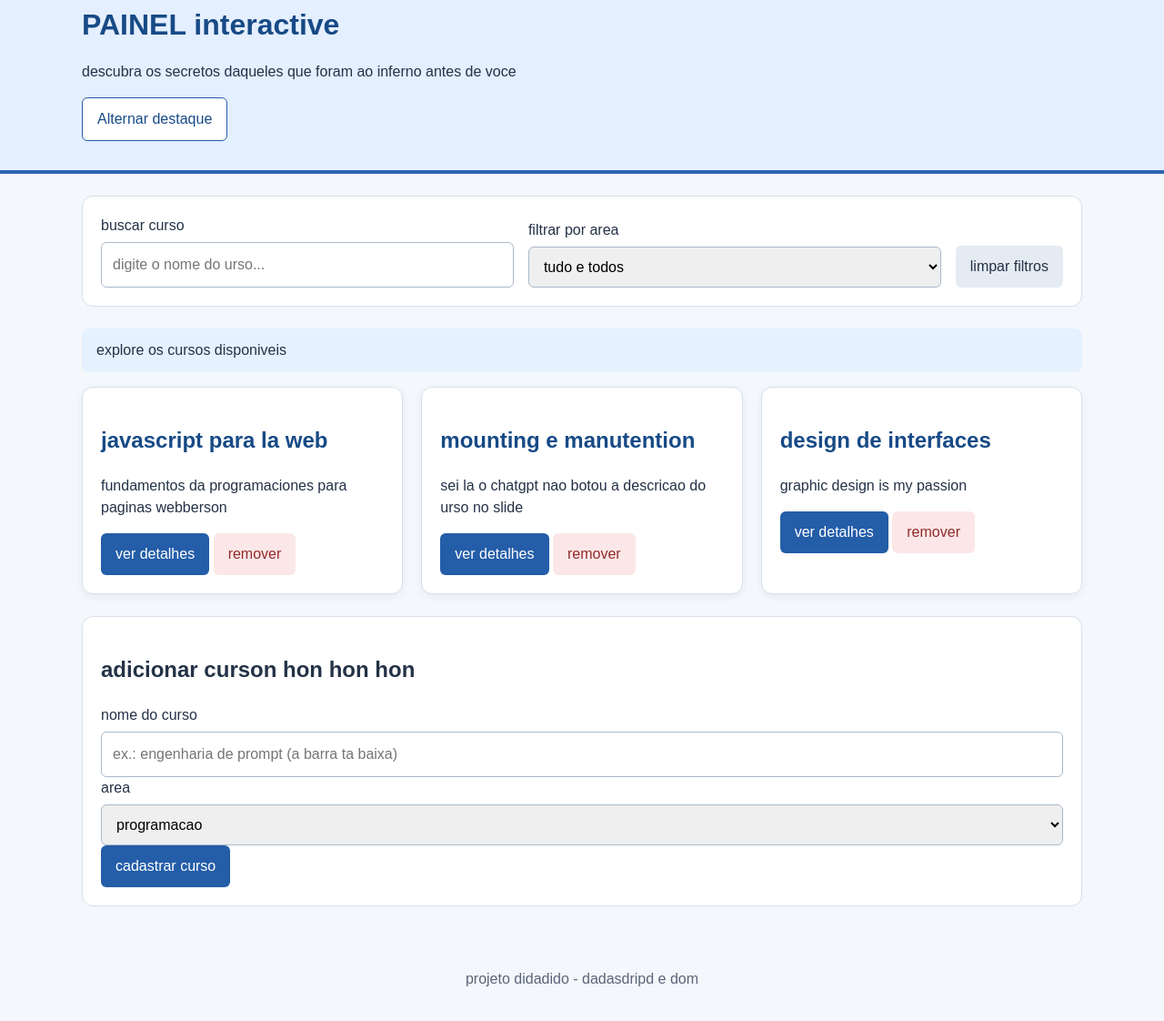
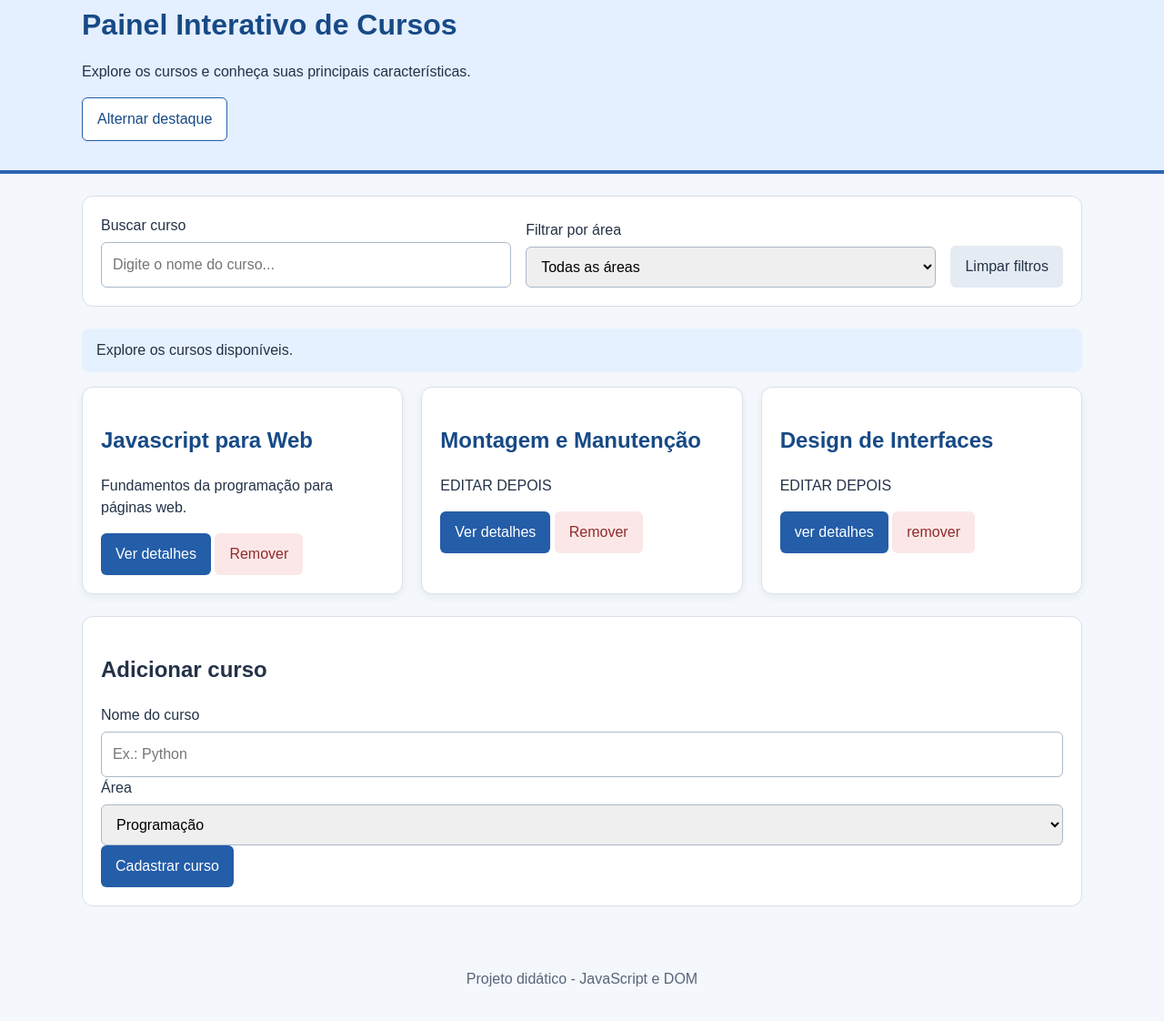
Before and after one commit to Fritzz13/script-pra-web-aula, a plain HTML site: page atividade 13-11/index.html in a window 1280 px wide. Shown: the part 78-1200 px from the top of the page at 91% size. Drawn offline with Linux system fonts and the light colour scheme; a script that the page names is missing.

Commit message:
remocao da diversao

```diff
--- a/atividade 13-11/index.html
+++ b/atividade 13-11/index.html
@@ -2,7 +2,7 @@
 <html lang="pt-br">
   <head>
     <meta charset="UTF-8" />
-    <title>painel interativo</title>
+    <title>Painel Interativo de Cursos</title>
     <link rel="stylesheet" href="style.css" />
     <script src="script.js" defer></script>
   </head>
@@ -10,9 +10,9 @@
   <body>
     <header class="topo">
       <div class="container">
-        <p class="identificacao">los scripts para la web</p>
-        <h1 id="titulo-principal">PAINEL interactive</h1>
-        <p id="subtitulo">descubra os secretos daqueles que foram ao inferno antes de voce</p>
+        <p class="identificacao">Linguagens de Script para a Web</p>
+        <h1 id="titulo-principal">Painel Interativo de Cursos</h1>
+        <p id="subtitulo">Explore os cursos e conheça suas principais características.</p>
         <button id="themeButton" class="botao botao-secundario" type="button">Alternar destaque</button>
       </div>
     </header>
@@ -20,74 +20,74 @@
     <main class="container">
       <section class="painel-filtros">
         <div class="campo">
-          <label for="campo-busca">buscar curso</label>
-          <input id="campo-busca" type="search" placeholder="digite o nome do urso..." />
+          <label for="campo-busca">Buscar curso</label>
+          <input id="campo-busca" type="search" placeholder="Digite o nome do curso..." />
         </div>
 
         <div class="campo">
-          <label for="filtro-area">filtrar por area</label>
+          <label for="filtro-area">Filtrar por área</label>
           <select id="filtro-area">
-            <option value="todos">tudo e todos</option>
-            <option value="programacao">programacao</option>
-            <option value="infraestrutura">infraestrutura</option>
-            <option value="design">designos</option>
+            <option value="todos">Todas as áreas</option>
+            <option value="programacao">Programação</option>
+            <option value="infraestrutura">Infraestrutura</option>
+            <option value="design">Design</option>
           </select>
         </div>
-        <button id="clearButton" class="botao" type="button">limpar filtros</button>
+        <button id="clearButton" class="botao" type="button">Limpar filtros</button>
       </section>
 
       <p id="mensagem" class="mensagem" role="status">
-        explore os cursos disponiveis
+        Explore os cursos disponíveis.
       </p>
 
       <section id="lista-cursos" class="grade-cursos" aria-label="lista de cursos">
         <article class="card-curso" data-area="programacao">
-          <h2>javascript para la web</h2>
-          <p class="descricao">fundamentos da programaciones para paginas webberson</p>
-          <button class="botao botao-principal" type="button" data-acao="detalhes">ver detalhes</button>
-          <p class="detalhes oculto">variablès, funcciones, dom & evenctos</p>
-          <button class="botao botao-perigo" type=button data-acao="remover">remover</button>
+          <h2>Javascript para Web</h2>
+          <p class="descricao">Fundamentos da programação para páginas web.</p>
+          <button class="botao botao-principal" type="button" data-acao="detalhes">Ver detalhes</button>
+          <p class="detalhes oculto">Variáveis, funções, DOM e eventos.</p>
+          <button class="botao botao-perigo" type=button data-acao="remover">Remover</button>
         </article>
 
         <article class="card-curso" data-area="infraestrutura">
-          <h2>mounting e manutention</h2>
-          <p class="descricao">sei la o chatgpt nao botou a descricao do urso no slide</p>
-          <button class="botao botao-principal" type="button" data-acao="detalhes">ver detalhes</button>
-          <p class="detalhes oculto">hardware, manutencao preventiva e corretiva</p>
-          <button class="botao botao-perigo" type=button data-acao="remover">remover</button>
+          <h2>Montagem e Manutenção</h2>
+          <p class="descricao">     EDITAR DEPOIS    </p>
+          <button class="botao botao-principal" type="button" data-acao="detalhes">Ver detalhes</button>
+          <p class="detalhes oculto">Hardware, manutenção preventiva e corretiva.</p>
+          <button class="botao botao-perigo" type=button data-acao="remover">Remover</button>
         </article>
 
         <article class="card-curso" data-area="design">
-          <h2>design de interfaces</h2>
-          <p class="descricao">graphic design is my passion</p>
+          <h2>Design de Interfaces</h2>
+          <p class="descricao">     EDITAR DEPOIS    </p>
           <button class="botao botao-principal" type="button" data-acao="detalhes">ver detalhes</button>
-          <p class="detalhes oculto">hierarquia visual, cores e prototipacao</p>
+          <p class="detalhes oculto">Hierarquia visual, cores e prototipação.</p>
           <button class="botao botao-perigo" type=button data-acao="remover">remover</button>
         </article>
       </section>
 
       <section class="painel-cadastro">
-        <h2>adicionar curson hon hon hon</h2>
+        <h2>Adicionar curso</h2>
         <form id="form-cadastro">
           <div class="campo">
-            <label for="nome-curso">nome do curso</label>
-            <input id="nome-curso" name="nome" type="text" required placeholder="ex.: engenharia de prompt (a barra ta baixa)" />
+            <label for="nome-curso">Nome do curso</label>
+            <input id="nome-curso" name="nome" type="text" required placeholder="Ex.: Python" />
           </div>
           <div class=campo>
-            <label for="area-curso">area</label>
+            <label for="area-curso">Área</label>
             <select id="area-curso" name="area" required>
-              <option value="programacao">programacao</option>
-              <option value="infraestrutura">infraestrutura</option>
-              <option value="design">designos</option>
+              <option value="programacao">Programação</option>
+              <option value="infraestrutura">Infraestrutura</option>
+              <option value="design">Design</option>
             </select>
           </div>
-          <button class="botao botao-principal" type="submit">cadastrar curso</button>
+          <button class="botao botao-principal" type="submit">Cadastrar curso</button>
         </form>
       </section>
     </main>
 
     <footer class="rodape">
-      <p>projeto didadido - dadasdripd e dom</p>
+      <p>Projeto didático - JavaScript e DOM</p>
     </footer>
   </body>
 </html>
```
